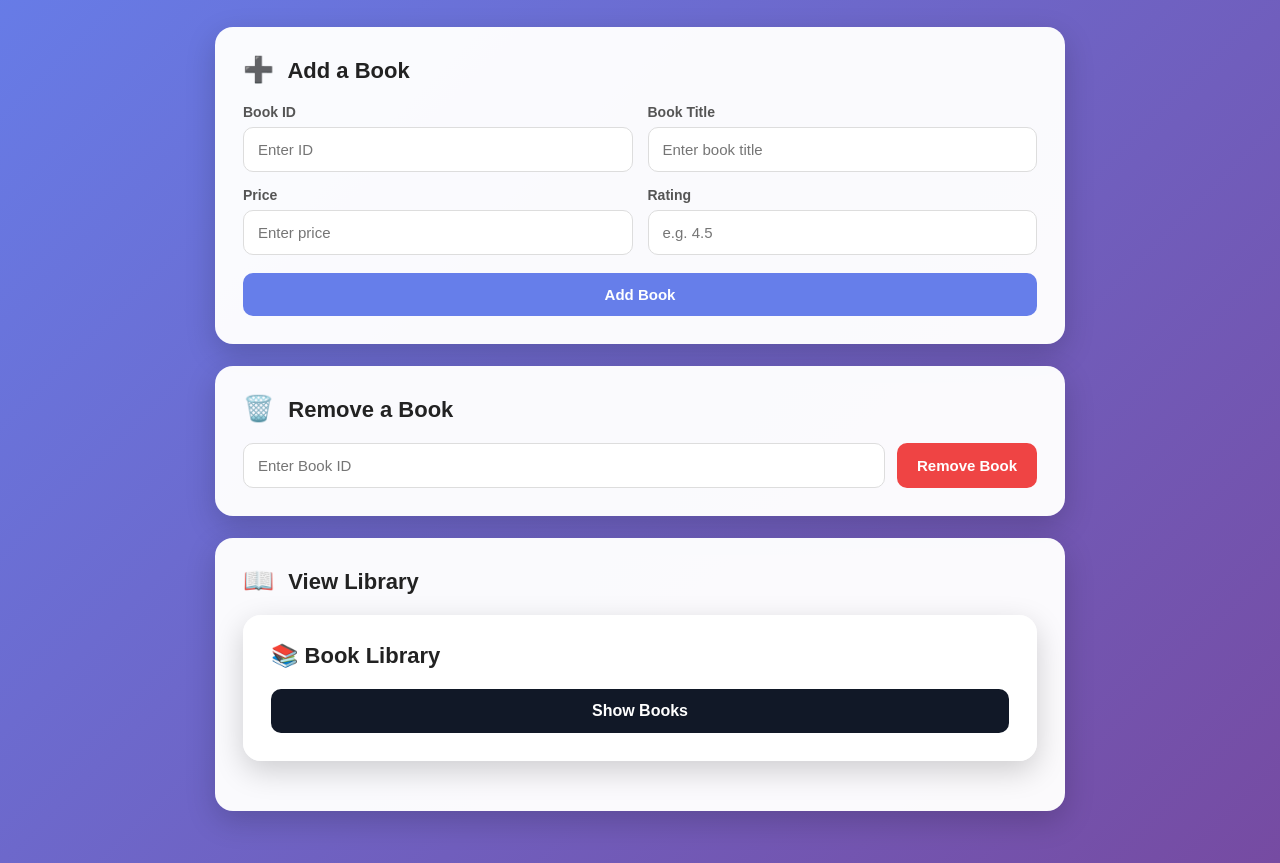
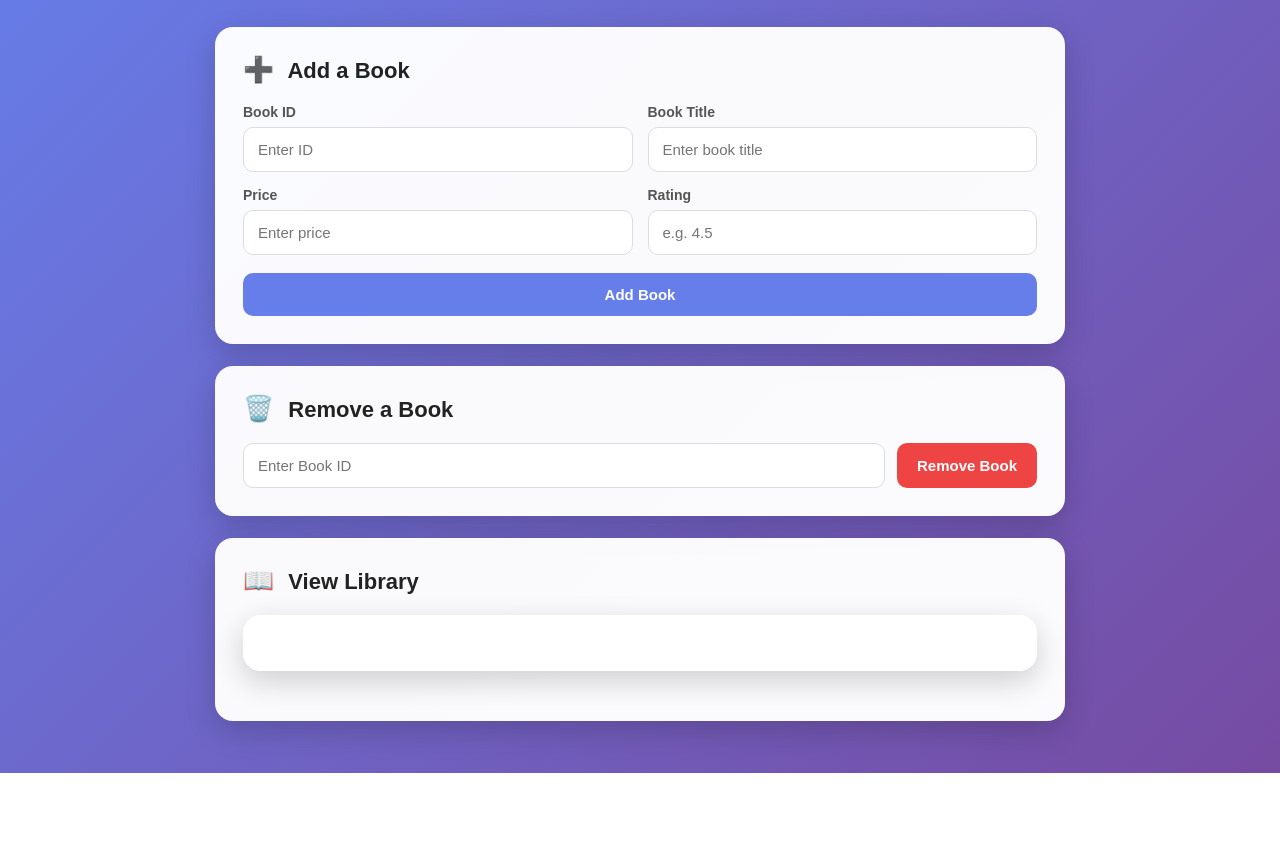
Before and after one commit to s-cyber-project/sqltest, a website: page index.html in a window 1280 px wide. Shown: the part 110-973 px from the top of the page. After the commit the page ends 883 px from the top, so only its background shows below. Drawn offline with Linux system fonts and the light colour scheme.

Commit message:
Update index.html

```diff
--- a/index.html
+++ b/index.html
@@ -309,12 +309,6 @@
 
             <div class="card">
 
-    <h2>📚 Book Library</h2>
-
-    <button class="show-btn" type="button" onclick="showBooks()">
-        Show Books
-    </button>
-
     <div id="table-container"></div>
 
 </div>
```
